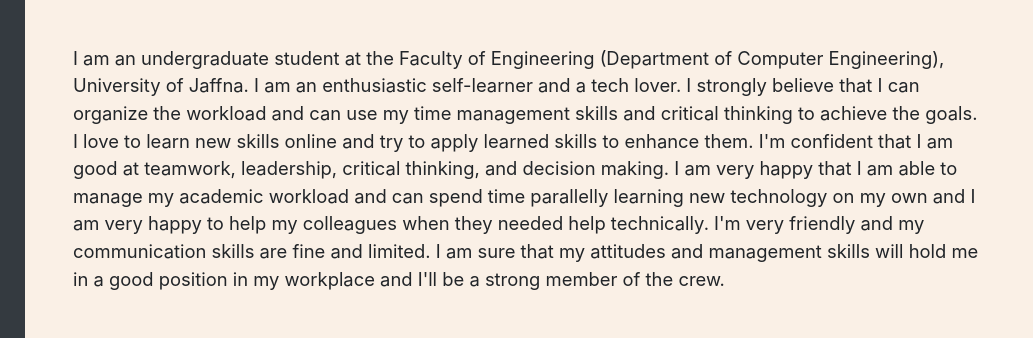
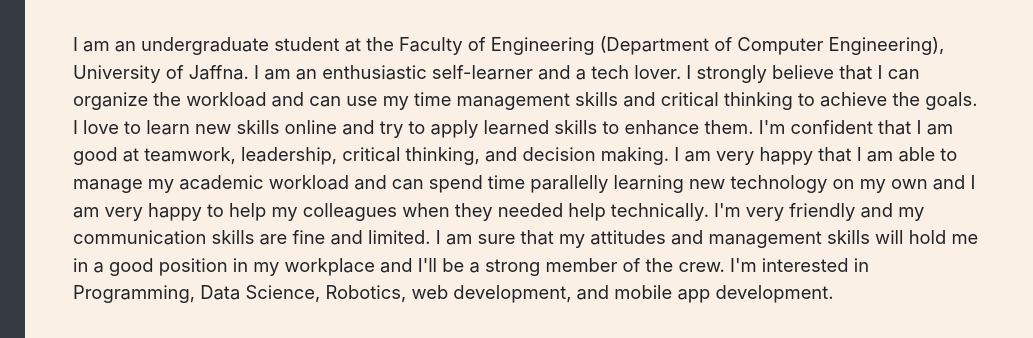
Before and after one commit to Ragav1224/ragawender-sivanraj.io, a website with bundled scripts: page index.html in a window 1280 px wide. Shown: the part 263-601 px from the top of the page, 247-1280 px from the left. Built offline with nearby package versions, Linux system fonts and the light colour scheme; a web font is replaced by a local one.

Commit message:
Update index.html

```diff
--- a/index.html
+++ b/index.html
@@ -77,7 +77,7 @@
         <div class="subheading mb-5">Great western estate, scalpa division, Talawakelle· (+94) 76 858 2718 ·
           <a href="mailto:name@email.com">ragawender@gmail.com</a>
         </div>
-        <p class="lead mb-5">I am an undergraduate student at the Faculty of Engineering (Department of Computer Engineering), University of Jaffna. I am an enthusiastic self-learner and a tech lover. I strongly believe that I can organize the workload and can use my time management skills and critical thinking to achieve the goals. I love to learn new skills online and try to apply learned skills to enhance them. I'm confident that I am good at teamwork, leadership, critical thinking, and decision making. I am very happy that I am able to manage my academic workload and can spend time parallelly learning new technology on my own and I am very happy to help my colleagues when they needed help technically. I'm very friendly and my communication skills are fine and limited. I am sure that my attitudes and management skills will hold me in a good position in my workplace and I'll be a strong member of the crew.</p>
+        <p class="lead mb-5">I am an undergraduate student at the Faculty of Engineering (Department of Computer Engineering), University of Jaffna. I am an enthusiastic self-learner and a tech lover. I strongly believe that I can organize the workload and can use my time management skills and critical thinking to achieve the goals. I love to learn new skills online and try to apply learned skills to enhance them. I'm confident that I am good at teamwork, leadership, critical thinking, and decision making. I am very happy that I am able to manage my academic workload and can spend time parallelly learning new technology on my own and I am very happy to help my colleagues when they needed help technically. I'm very friendly and my communication skills are fine and limited. I am sure that my attitudes and management skills will hold me in a good position in my workplace and I'll be a strong member of the crew. I'm interested in Programming, Data Science, Robotics, web development, and mobile app development.</p>
         <div class="social-icons">
           <a href="http://www.linkedin.com/in/ragavender-sivanraj-701715169">
             <i class="fab fa-linkedin-in"></i>
```
